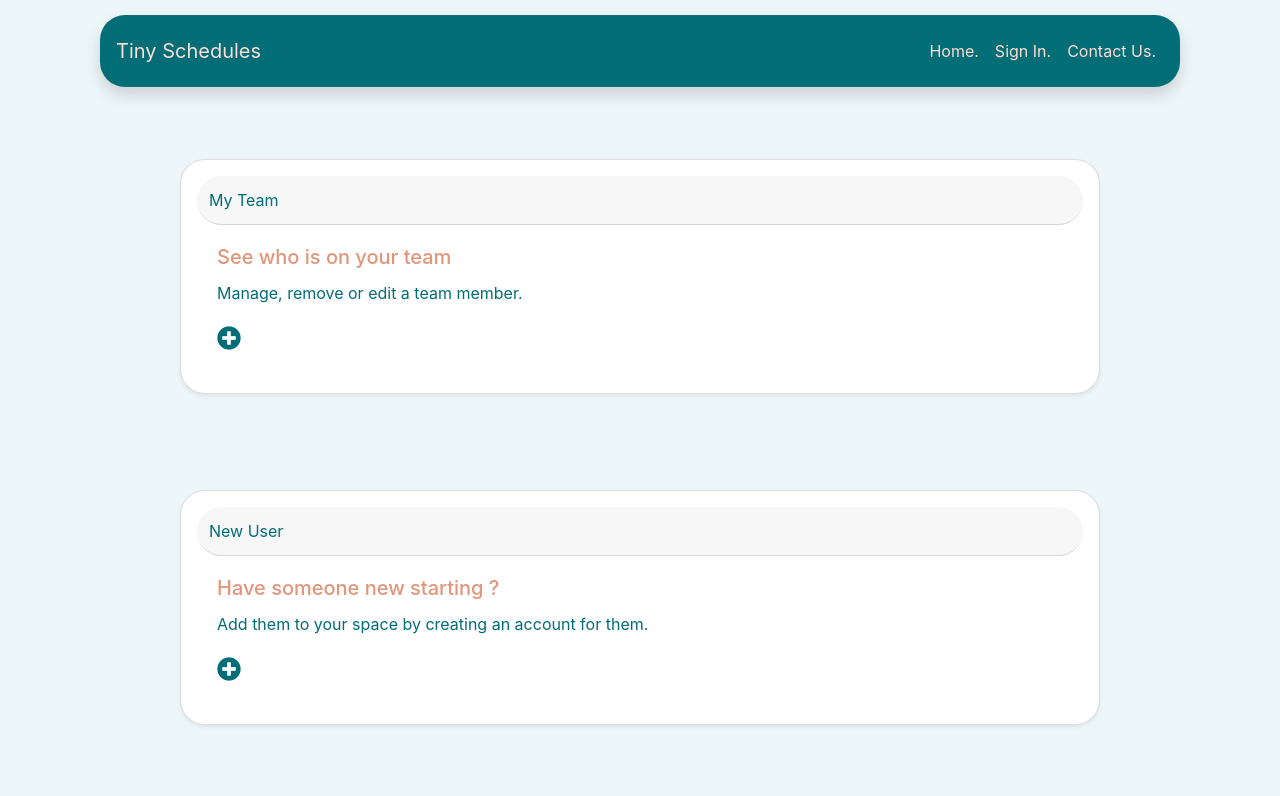
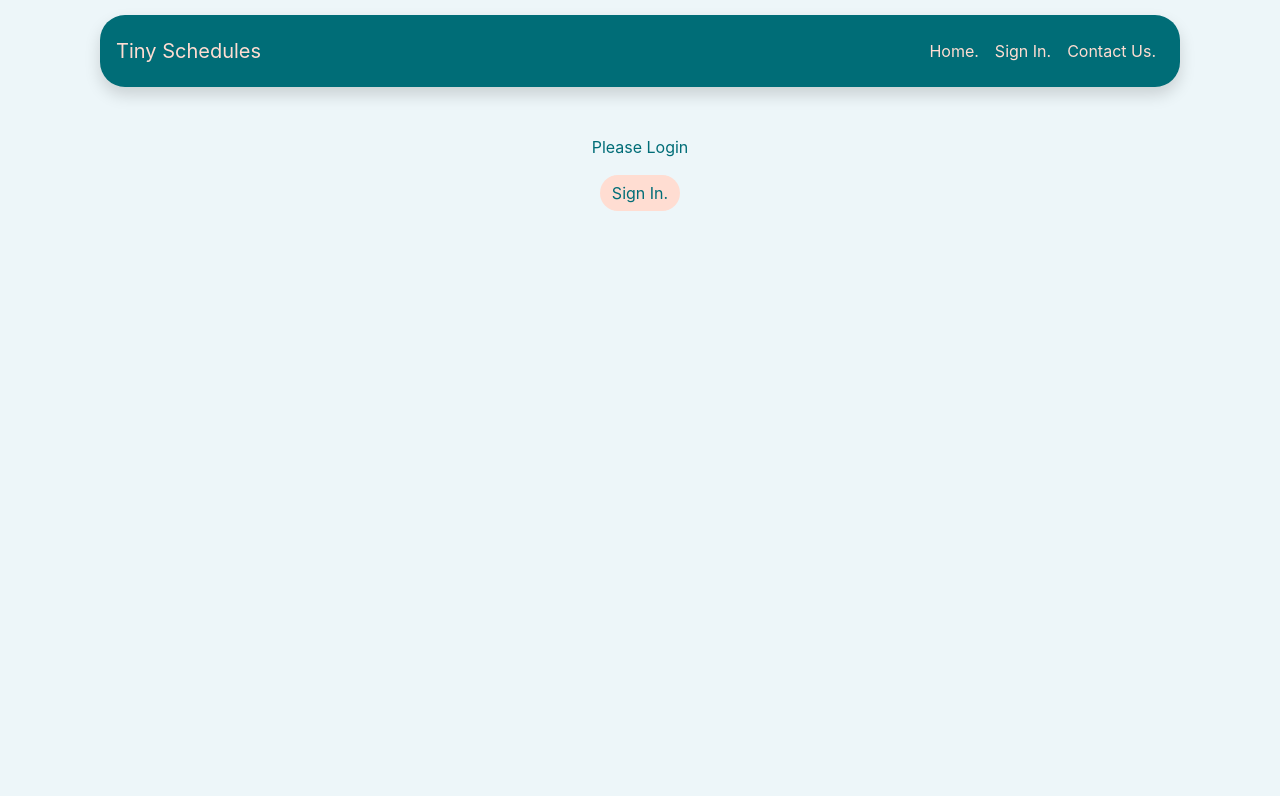
Before and after one commit to owebster/MS3-Tiny_Schedule, a Flask app: page /management in a window 1280 px wide. Shown: the top 796 px of the page. After the commit the page ends 211 px from the top, so only its background shows below. Run offline with Flask 2, Linux system fonts and the light colour scheme; some libraries are stand-ins or nearby versions.

Commit message:
add alternative login if user is not signed in

```diff
--- a/static/css/style.css
+++ b/static/css/style.css
@@ -156,6 +156,14 @@ body {
     margin-top: 2%;
 }
 
+.alternative-login {
+    text-align: center;
+}
+
+.alternative-login button > a {
+    color: #006D77 !important;
+}
+
 /* hover states */
 
 .nav-link:hover {
@@ -183,3 +191,7 @@ body {
 .fa-plus-circle:hover {
     color: #006D77;
 }
+
+.alternative-login button:hover {
+    background-color: #FFDDD2;
+}
--- a/templates/base.html
+++ b/templates/base.html
@@ -46,7 +46,7 @@
         </button>
         <div class="collapse navbar-collapse justify-content-end" id="navbarNav">
             <ul class="navbar-nav">
-                {% if session.user %}
+                {% if session.user|lower == "admin"|lower %}
                     <li class="nav-item">
                         <a class="nav-link" href="{{ url_for('management') }}">Management.</a>
                     </li>
--- a/templates/management.html
+++ b/templates/management.html
@@ -6,6 +6,7 @@
 
     <div class="container">
         <div class="row justify-content-center">
+        {% if session.user|lower %}
             <!-- My Team -->
             <div class="card-section col-10">
                 <div class="card shadow-sm p-3 mb-5">
@@ -45,6 +46,14 @@
                     </div>
                 </div>
             </div>
+        {% else %}
+
+            <div class="alternative-login col-10">
+                <p>Please Login</p>
+                <button class="btn btn-primary alternative-btn"><a href="{{ url_for('login_page') }}">Sign In.</a></button>
+            </div>
+
+        {% endif %}
         </div>
     </div>
 
--- a/templates/schedule.html
+++ b/templates/schedule.html
@@ -4,6 +4,7 @@
 {% endblock %}
 {% block content %}
 
+    <div class="container">
         <div class="row justify-content-center">
             <div class="col-10">
                 <h3 class="schedule-heading">Edit your team's schedule here.</h3>
@@ -32,5 +33,6 @@
                 </table>
             </div>
         </div>
+    </div>
 
 {% endblock %}
--- a/templates/user.html
+++ b/templates/user.html
@@ -2,7 +2,7 @@
 {% block content %}
 
     {% for user in users %}
-        {{ user.fname }}
+
     {% endfor %}
 
 {% endblock %}
```
Lines whose indentation alone changed are shown as unchanged.
